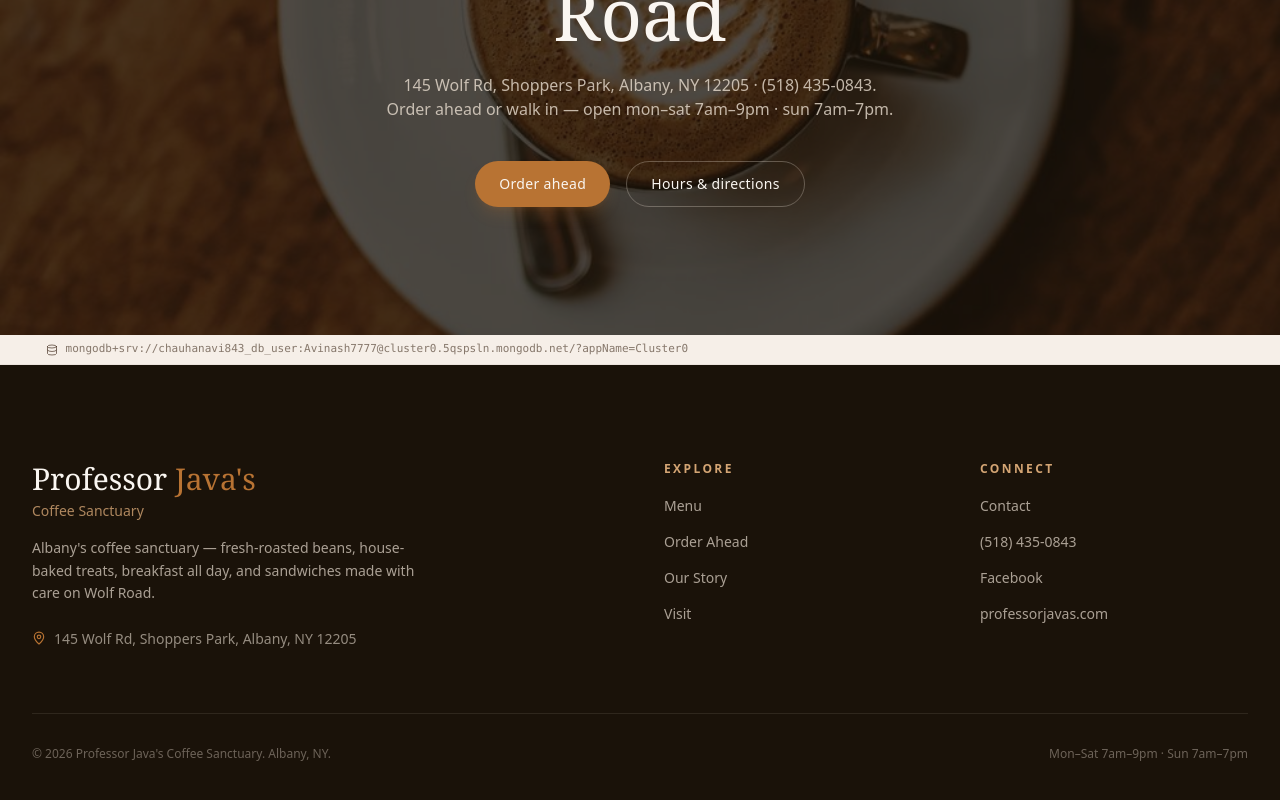
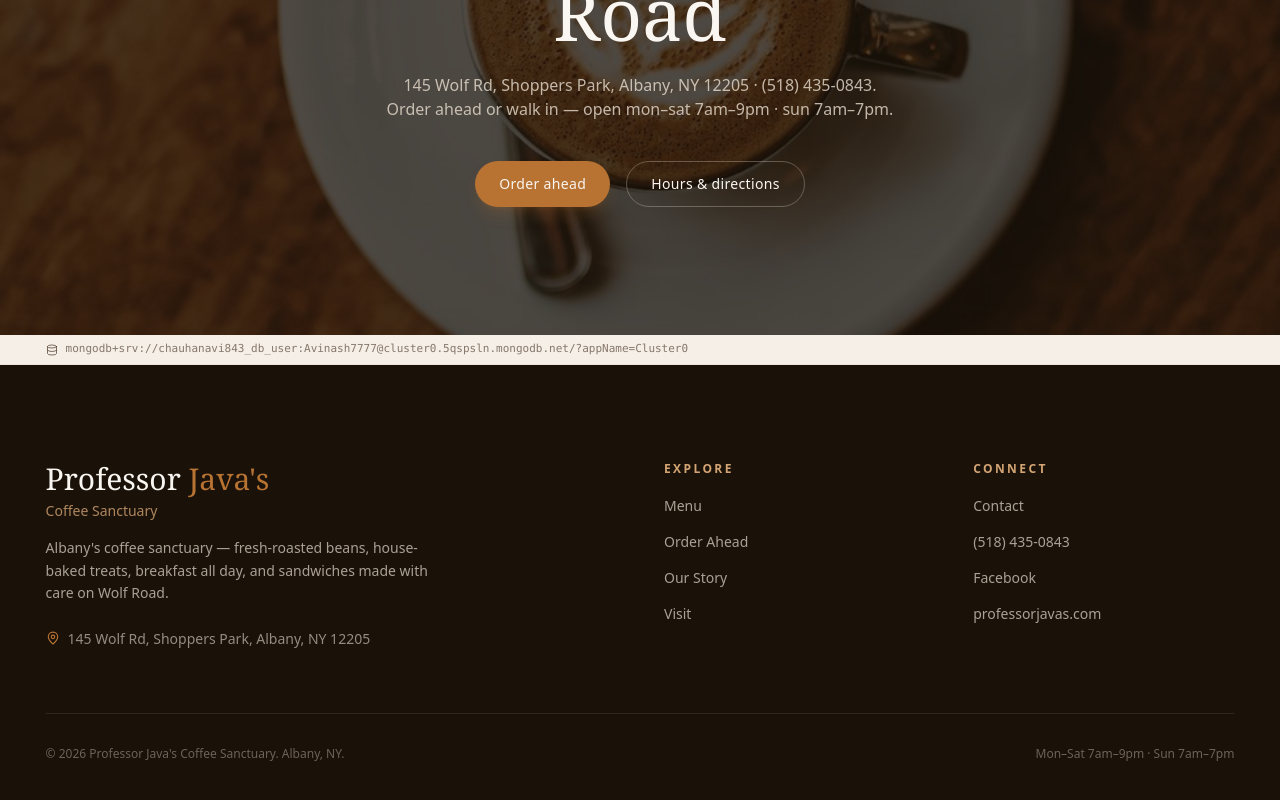
Before and after one commit to chauhanavi21/local-coffee-shop, a React (Vite) app: page / in a window 1280 px wide. Shown: the part 4241-5041 px from the top of the page. Built offline with nearby package versions, Linux system fonts and the light colour scheme; no server answers.

Commit message:
style: reduce footer side margins with page-shell

```diff
--- a/src/components/layout/Footer.tsx
+++ b/src/components/layout/Footer.tsx
@@ -28,7 +28,7 @@
 export function Footer() {
   return (
     <footer className="bg-espresso text-crema">
-      <div className="mx-auto max-w-7xl px-5 py-16 md:px-8 md:py-24">
+      <div className="page-shell py-16 md:py-24">
         <div className="grid gap-12 md:grid-cols-2 lg:grid-cols-4">
           <div className="lg:col-span-2">
             <Link to="/" className="font-display text-2xl text-parchment md:text-3xl">
```
